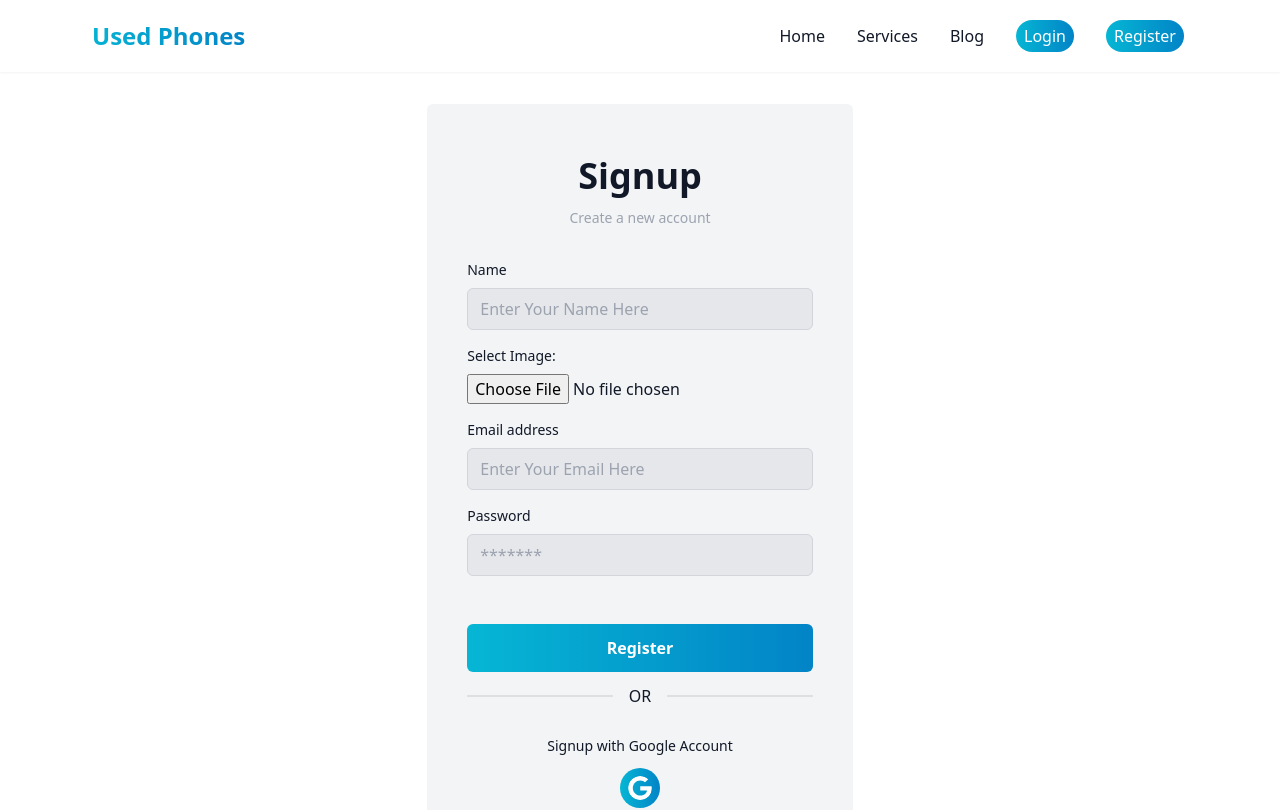
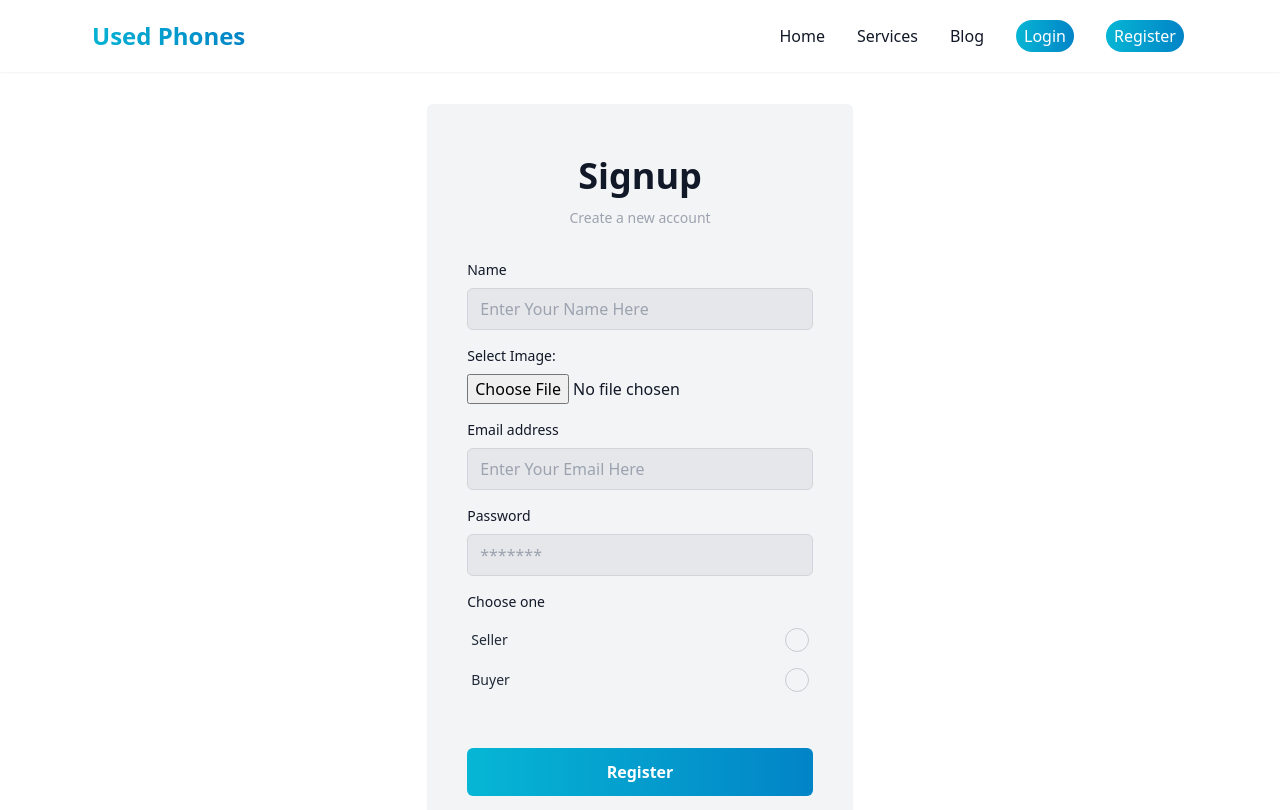
Before and after one commit to rakibulinux/used-products-resale-clients-side-rakibulinux, a React (Create React App) app: page /register in a window 1280 px wide. Shown: the top 810 px of the page. Built offline with nearby package versions, Linux system fonts and the light colour scheme; no server answers.

Commit message:
role updated

```diff
--- a/src/APIs/Auth.js
+++ b/src/APIs/Auth.js
@@ -1,8 +1,9 @@
-export const setAuthToken = (user) => {
+export const setAuthToken = (user, role) => {
   const currentUser = {
     email: user.email,
+    role: role,
   };
-
+  console.log(currentUser);
   // Save user is DB
   fetch(`${process.env.REACT_APP_API_URL}/users/${user?.email}`, {
     method: "PUT",
--- /dev/null
+++ b/src/Layout/DashboardLayout.js
@@ -0,0 +1,49 @@
+import React, { useContext } from "react";
+import { Link, Outlet } from "react-router-dom";
+import { AuthContext } from "../contexts/AuthProvider";
+import useAdmin from "../hooks/useAdmin";
+import Navbar from "../Pages/Shared/Navbar/Navbar";
+
+const DashboardLayout = () => {
+  const { user } = useContext(AuthContext);
+  const [isAdmin] = useAdmin(user?.email);
+  return (
+    <div>
+      <Navbar />
+
+      <div className="drawer drawer-mobile">
+        <input
+          id="dashboard-drawer"
+          type="checkbox"
+          className="drawer-toggle"
+        />
+        <div className="drawer-content">
+          <Outlet />
+        </div>
+        <div className="drawer-side">
+          <label htmlFor="dashboard-drawer" className="drawer-overlay"></label>
+          <ul className="menu p-4 w-80 bg-base-100 text-base-content">
+            <li>
+              <Link to="/dashboard">My Booking</Link>
+            </li>
+            {isAdmin && (
+              <>
+                <li>
+                  <Link to="/dashboard/allUsers">All Users</Link>
+                </li>
+                <li>
+                  <Link to="/dashboard/add-doctor">Add Doctor</Link>
+                </li>
+                <li>
+                  <Link to="/dashboard/manage-doctors">Manage Doctors</Link>
+                </li>
+              </>
+            )}
+          </ul>
+        </div>
+      </div>
+    </div>
+  );
+};
+
+export default DashboardLayout;
--- a/src/Pages/ErrorPage/ErrorPage.js
+++ b/src/Pages/ErrorPage/ErrorPage.js
@@ -1,4 +1,3 @@
-import { HandThumbDownIcon } from "@heroicons/react/24/solid";
 import React from "react";
 import { Link } from "react-router-dom";
 import PrimaryButton from "../../components/Button/PrimaryButton";
--- a/src/Pages/Register/Register.js
+++ b/src/Pages/Register/Register.js
@@ -1,4 +1,4 @@
-import React, { useContext } from "react";
+import React, { useContext, useState } from "react";
 import toast from "react-hot-toast";
 import { Link, useLocation, useNavigate } from "react-router-dom";
 import PrimaryButton from "../../components/Button/PrimaryButton";
@@ -6,6 +6,7 @@ import { AuthContext } from "../../contexts/AuthProvider";
 import { setAuthToken } from "../../APIs/Auth";
 
 const Register = () => {
+  const [role, setRole] = useState("seller");
   const { createUserAccount, updateUserProfile, signInWithGoogle } =
     useContext(AuthContext);
   const navigate = useNavigate();
@@ -44,7 +45,7 @@ const Register = () => {
                   toast.error(err.message);
                 });
               console.log(user);
-              setAuthToken(user);
+              setAuthToken(user, role);
               navigate(from, { replace: true });
             })
             .catch((err) => {
@@ -62,13 +63,14 @@ const Register = () => {
         toast.success("Login success with google");
 
         console.log(user);
-        setAuthToken(user);
+        setAuthToken(user, "buyer");
         navigate(from, { replace: true });
       })
       .catch((err) => {
         toast.error(err.message);
       });
   };
+  // console.log(role);
 
   return (
     <div className="flex justify-center items-center pt-8">
@@ -139,6 +141,37 @@ const Register = () => {
                 className="w-full px-3 py-2 border rounded-md border-gray-300 bg-gray-200 focus:outline-cyan-500 text-gray-900"
               />
             </div>
+            <div>
+              <div className="flex justify-between mb-2">
+                <label htmlFor="role" className="text-sm">
+                  Choose one
+                </label>
+              </div>
+              <div className="form-control">
+                <label className="label cursor-pointer">
+                  <span className="label-text">Seller</span>
+                  <input
+                    type="radio"
+                    name="role"
+                    className="radio checked:bg-cyan-500"
+                    value="seller"
+                    onClick={(e) => setRole(e.target.value)}
+                  />
+                </label>
+              </div>
+              <div className="form-control">
+                <label className="label cursor-pointer">
+                  <span className="label-text">Buyer</span>
+                  <input
+                    type="radio"
+                    name="role"
+                    className="radio checked:bg-sky-500"
+                    onClick={(e) => setRole(e.target.value)}
+                    value="buyer"
+                  />
+                </label>
+              </div>
+            </div>
           </div>
           <div className="space-y-2">
             <div>
--- a/src/Routers/DashboardRoute.js
+++ b/src/Routers/DashboardRoute.js
@@ -0,0 +1,21 @@
+import React, { useContext } from "react";
+import { Navigate, useLocation } from "react-router-dom";
+import { AuthContext } from "../../contexts/AuthProvider";
+import useAdmin from "../../hooks/useAdmin";
+
+const AdminRoute = ({ children }) => {
+  const { user, loading, signOutUser } = useContext(AuthContext);
+  const [isAdmin, isAdminLoading] = useAdmin(user?.email);
+  const location = useLocation();
+  if (loading || isAdminLoading) {
+    return <h1 className="text-3xl text-center">Loading</h1>;
+  }
+  if (user && isAdmin) {
+    return children;
+  }
+  return (
+    signOutUser(), (<Navigate to="/login" state={{ from: location }} replace />)
+  );
+};
+
+export default AdminRoute;
--- a/src/Routers/Routers.js
+++ b/src/Routers/Routers.js
@@ -1,4 +1,5 @@
 import { createBrowserRouter } from "react-router-dom";
+import DashboardLayout from "../Layout/DashboardLayout";
 import Main from "../Layout/Main";
 import ErrorPage from "../Pages/ErrorPage/ErrorPage";
 import Home from "../Pages/Home/Home/Home";
@@ -37,6 +38,10 @@ const router = createBrowserRouter([
       },
     ],
   },
+  {
+    path: "/dashboard",
+    element: <DashboardLayout />,
+  },
 ]);
 
 export default router;
--- /dev/null
+++ b/src/hooks/useAdmin.js
@@ -0,0 +1,19 @@
+import { useEffect, useState } from "react";
+
+const useAdmin = (email) => {
+  const [isAdmin, setIsAdmin] = useState(false);
+  const [isAdminLoading, setIsAdminLoading] = useState(true);
+  useEffect(() => {
+    if (email) {
+      fetch(`${process.env.REACT_APP_API_URL}/users/admin/${email}`)
+        .then((res) => res.json())
+        .then((data) => {
+          setIsAdmin(data.isAdmin);
+          setIsAdminLoading(false);
+        });
+    }
+  }, [email]);
+  return [isAdmin, isAdminLoading];
+};
+
+export default useAdmin;
```
